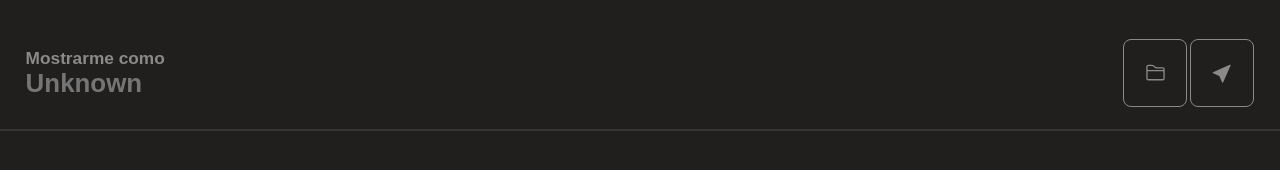
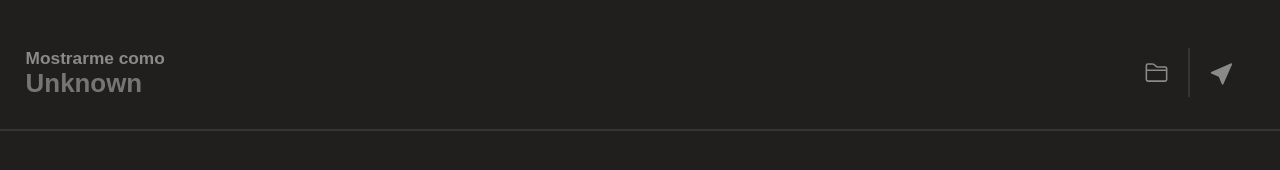
Before and after one commit to WasAlexis/filecast, a plain HTML site: page client/index.html in a window 1280 px wide. Drawn offline with Linux system fonts and the light colour scheme.

Commit message:
chore: upgrade tools to simplify the interface

```diff
--- a/client/index.html
+++ b/client/index.html
@@ -20,6 +20,7 @@
                 <div class="tools">
                     <input type="file" id="inputFile">
                     <label for="inputFile"></label>
+                    <div class="divider"></div>
                     <button onclick="sendToPeer()"></button>
                 </div>
             </div>
--- a/client/styles/main.css
+++ b/client/styles/main.css
@@ -48,14 +48,11 @@
 }
 
 .app .box .profile .tools button, .app .box .profile .tools label {
-    margin-left: 0.25vw;
     width: 5vw;
     height: 70%;
     background-repeat: no-repeat;
     background-position: center;
-    background-size: calc(1vw + 1vh);
-    border: 1px solid var(--gray-color);
-    border-radius: 8px;
+    background-size: calc(1vw + 1.5vh);
     cursor: pointer;
 }
 
@@ -67,6 +64,13 @@
 .tools button {
     background-image: url('../assets/svg/cursor-fill.svg');
     background-color: transparent;
+    border: none;
+}
+
+.tools .divider {
+    width: 2px;
+    height: 50%;
+    background-color: var(--glass-border-color);
 }
 
 .app .box .device-list {
```
